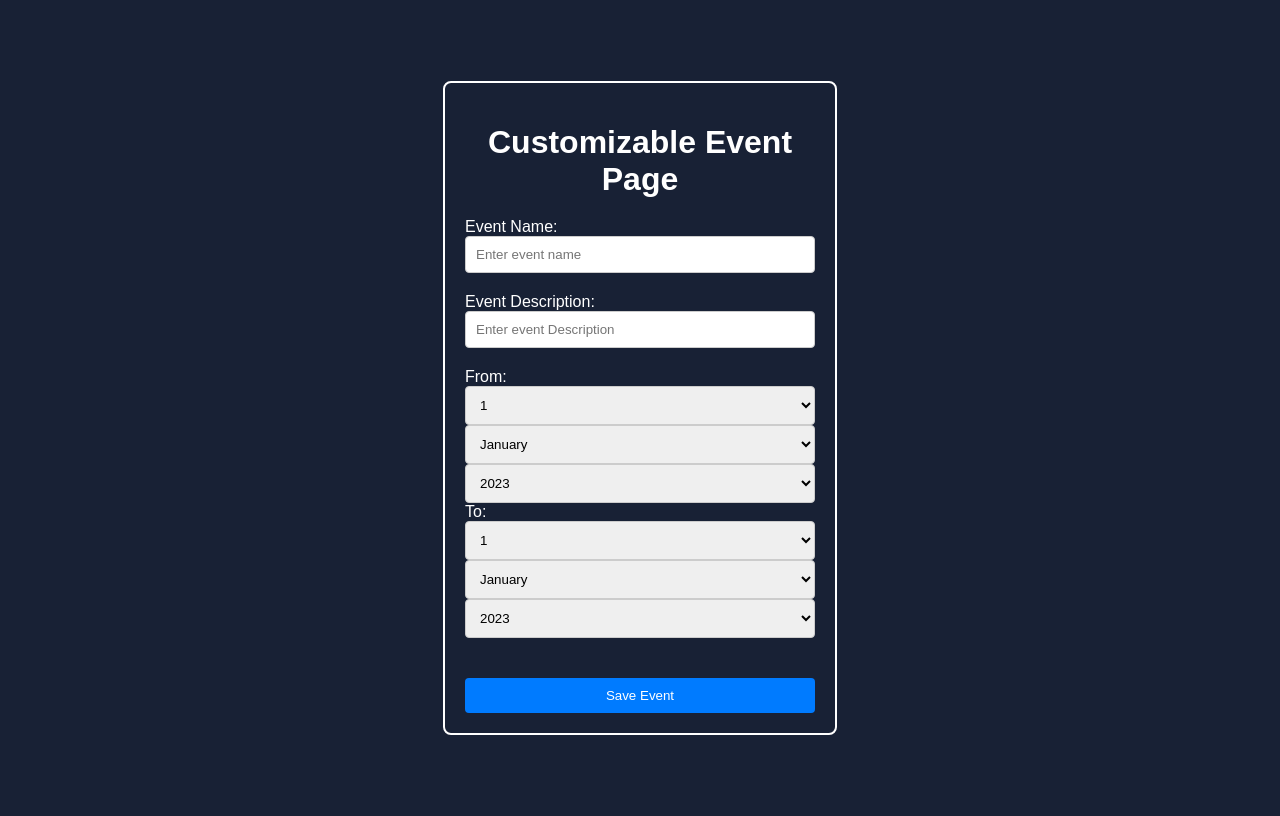
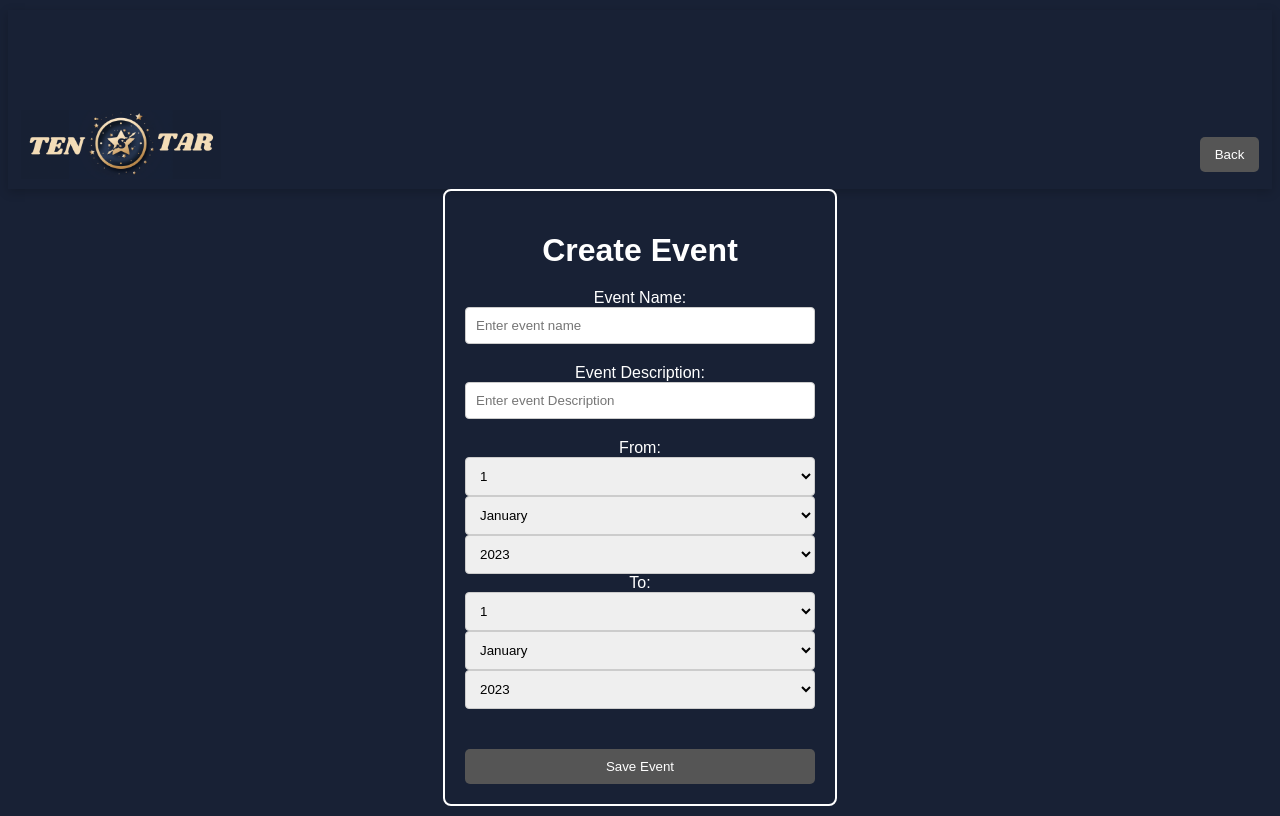
Before and after one commit to stevenjknaack/team-scheduler, a Flask app: page /create-event in a window 1280 px wide. Run offline with Flask 3, Linux system fonts and the light colour scheme; the visitor is signed in with stand-in values (Sample User, id 1); parts of the project's set-up code (start-up, migrations or seed data) failed here and were passed over.

Commit message:
fixed bug with creating event in team page, and also added a back button in case you dont want to create an event! Also restyled the css in create event page, so that it contains the logo in the page.

```diff
--- a/static/styles/create_event.css
+++ b/static/styles/create_event.css
@@ -6,6 +6,43 @@ body {
   margin: 0 auto;
   padding: 20px;
 }
+.wrapper {
+  width: 100%;
+  text-align: center;
+}
+.navbar {
+  display: flex;
+  justify-content: space-between;
+  align-items: center;
+  padding: 100px 1% 10px;
+  background-color: #182135;
+  box-shadow: 0px 3px 10px rgba(0, 0, 0, 0.2);
+}
+
+.navbar-right {
+  display: flex;
+  align-items: center;
+  gap: 10px;
+}
+
+.navbar-left img {
+  width: 200px;
+}
+
+.navbar-right button {
+  background-color: #555;
+  color: white;
+  padding: 10px 15px;
+  border: none;
+  border-radius: 5px;
+  cursor: pointer;
+  transition: background-color 0.3s;
+}
+
+.navbar-right button:hover {
+  background-color: #777;
+}
+
 h1 {
   text-align: center;
 }
--- a/templates/create_event.html
+++ b/templates/create_event.html
@@ -8,8 +8,22 @@
     <link rel="stylesheet" href="{{ url_for('static', filename='styles/create_event.css') }}">
 </head>
 <body>
+    <div class="wrapper">
+        <!-- Nav Bar -->
+        <nav class="navbar">
+            <!-- on the left side there will be an image -->
+            <div class="navbar-left">
+                <img src="{{ url_for('static', filename='images/logo.png') }}" alt="Ten Star Logo" />
+            </div>
+            <!-- on the right side there will be a back button -->
+            <div class="navbar-right">
+                <button class="btn btn-danger" onclick="window.location.href='/group';">
+                    Back
+                </button>
+            </div>
+        </nav>
         <div class="container">
-        <h1>Customizable Event Page</h1>
+            <h1>Create Event</h1>
             <form action="/create-event-request?type={{ event_type }}" method="post">
                 <div class="form-group">
                     <label for="event_name">Event Name:</label>
@@ -133,9 +147,13 @@
                 </div>
                 <div class="navbar-right">
                     <button type="submit" id="save" class="btn btn-danger">Save Event</button>
+
                 </div>
             </form>
+
         </div>
+    </div>
+
     <script src="{{ url_for('static', filename='scripts/create_event.js') }}"></script>
 </body>
 </html>
--- a/templates/team.html
+++ b/templates/team.html
@@ -11,6 +11,7 @@
 </head>
 
 <body>
+
     <div class="wrapper">
         <!-- Nav Bar -->
         <nav class="navbar">
@@ -27,8 +28,8 @@
                     People
                 </button>
                 <!-- create event button -->
-                <button id="createGroupButton" class="btn btn-danger" style="display: block">
-                    Create Teams Events
+                <button id="createTeamEventButton" class="btn btn-danger" style="display: block">
+                    Create Team Event
                 </button>
                 <button class="btn btn-danger" style="display: block" onclick="window.location.href='/group';">
                     Back
```
Also changed, not shown: static/scripts/group.js (+16 -14 lines). Lines whose indentation alone changed are shown as unchanged.
